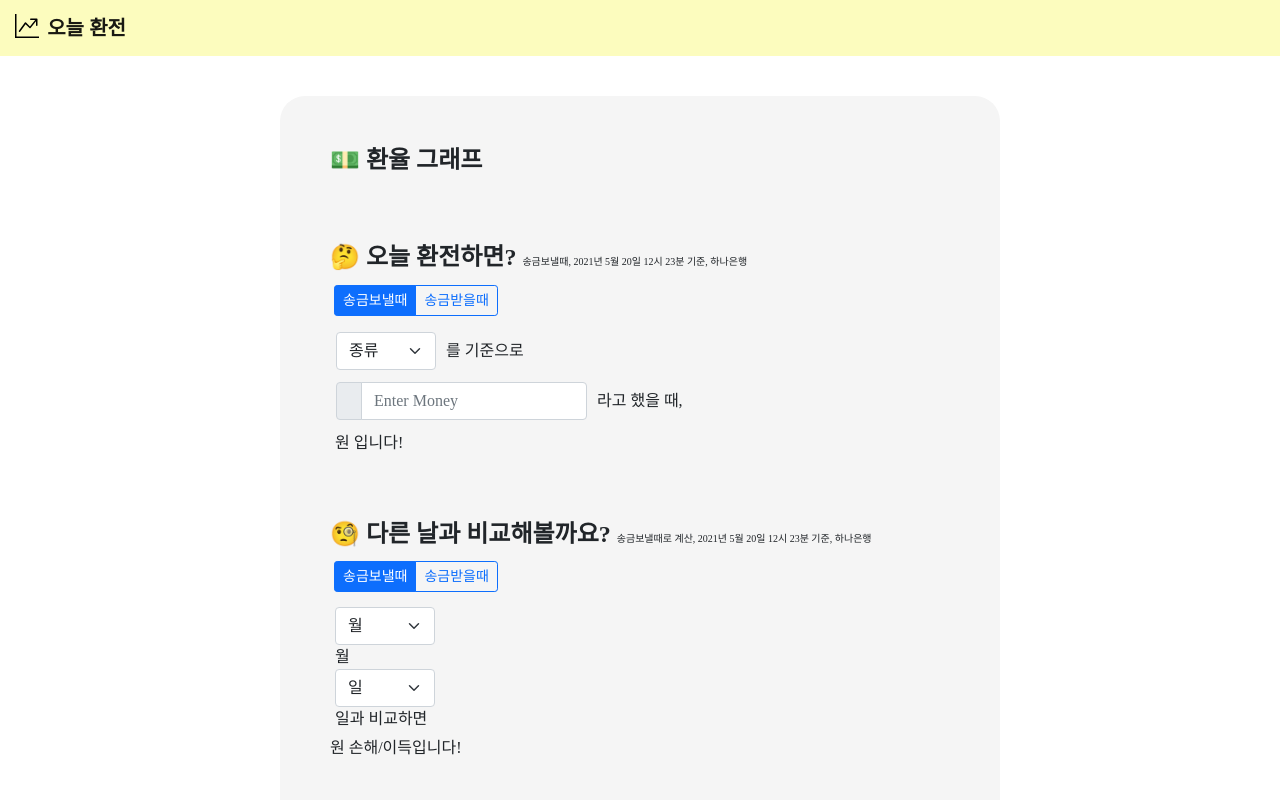
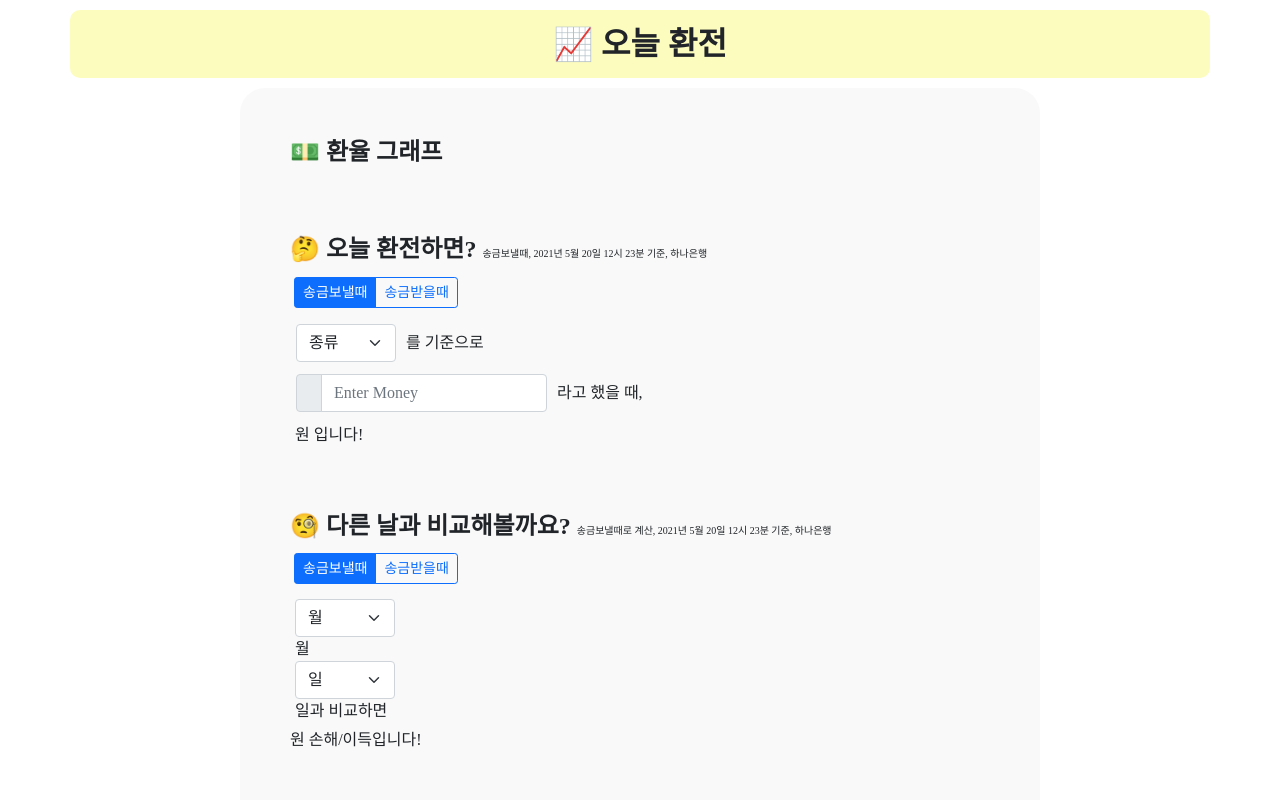
Before and after one commit to hyejinU/today-exchange, a website: page index.html in a window 1280 px wide. Shown: the top 800 px of the page. Drawn offline with nearby package versions, Linux system fonts and the light colour scheme.

Commit message:
navbar change

```diff
--- a/index.html
+++ b/index.html
@@ -14,16 +14,19 @@
 
     </head>
 
-    <nav class="navbar navbar-light" style="background-color:rgb(252, 252, 190); text-align: center;">
-        <div class="container-fluid">
-            <a class="navbar-brand" href="#">
-                <img src="graph-up.svg" alt="" width="30" height="24" class="d-inline-block align-text-top">
-                <b>오늘 환전 </b>
-            </a>
-        </div>
-    </nav>
+
+
+
 
     <body>
+        <div class="container-flex">
+            <div class="container-md">
+
+                <b >📈 오늘 환전 </b>
+            </div>
+
+        </div>
+
 
         <div class = "container">
 
--- a/style.css
+++ b/style.css
@@ -1,53 +1,59 @@
-
-.container{
-    background-color:whitesmoke;
-    width: 720px;
+.container {
+  background-color: rgba(245, 245, 245, 0.555);
+  width: 800px;
   margin: auto;
   padding: 10px;
-    margin-top:40px;
-    margin-bottom:40px;
+  margin-bottom: 40px;
+  margin-top: 10px;
   border-radius: 25px;
 
-    font-family: 'Malgun Gothic';
+  font-family: "Malgun Gothic";
 }
 
-.table{
+.container-md {
+  font-size: xx-large;
+  background-color: rgb(252, 252, 190);
+  padding: 10px;
+  border-radius: 10px;
+  margin-top: 10px;
+
+  font-family: "Malgun Gothic";
+  text-align: center;
+}
+
+.table {
   width: 600px;
   margin: auto;
   padding: 20px;
-    margin-bottom:40px;
+  margin-bottom: 60px;
 }
 
-
-#wrapper{
+#wrapper {
   margin: 20px;
   padding: 20px;
 }
 
-
-
-#banner{
+#banner {
   margin: 10px;
   padding: 10px;
 }
 
-
-.detail{
+.detail {
   font-size: x-small;
 }
 
-.select{
+.select {
   padding: 5px;
 }
 
-.context{
+.context {
   padding-bottom: 10px;
 }
-.button{
-    padding-left : 5px;
+.button {
+  padding-left: 5px;
   padding-bottom: 10px;
   padding-top: 5px;
 }
-.form-select{
+.form-select {
   width: 100px;
 }
```
Lines whose indentation alone changed are shown as unchanged.
